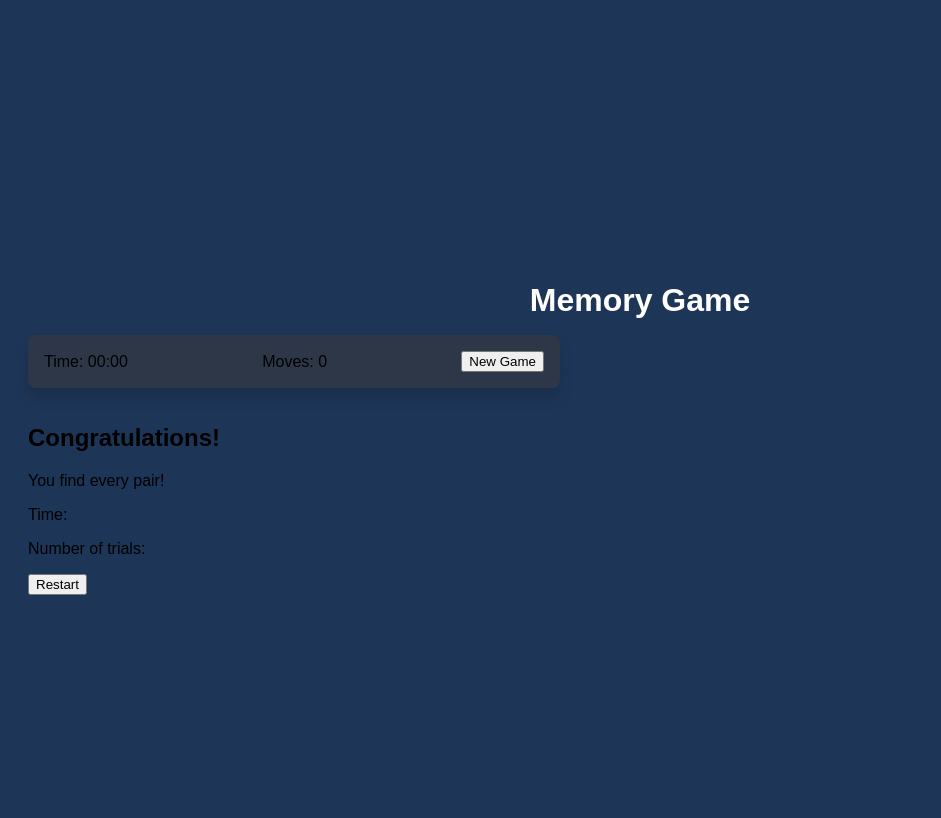
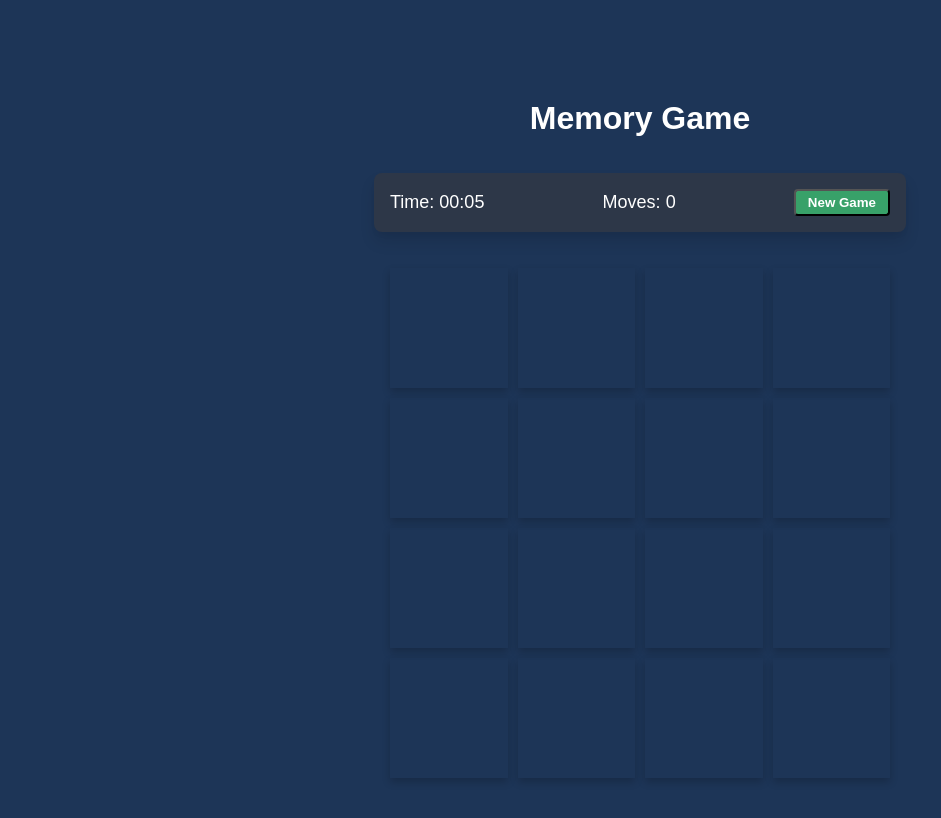
Before and after one commit to csecsemil/Winter_Memory_Game, a plain HTML site: page index.html in a window 1280 px wide. Shown: the whole page, without its empty margins (0-941 px from the left). Drawn offline with Linux system fonts and the light colour scheme; placeholder pictures from the web are drawn by us.

Commit message:
fix script file reference and timer variable

```diff
--- a/index.html
+++ b/index.html
@@ -33,6 +33,6 @@
 
 
 
-    <script src="script.js"></script>
+    <script src="scrypt.js"></script>
 </body>
 </html>
--- a/scrypt.js
+++ b/scrypt.js
@@ -12,8 +12,10 @@ let card = []; // a kartyak tombje
 let flippedCards = []; // a megforditott kartyakat tarolja
 let matchedPairs = 0; // a talalatok szamlaloja
 let moves = 0; // a probaalkozasok szamlaloja
-let timer; // az idomero valtozoja
+let timer = 0; // az idomero valtozoja
+let timerInterval; // az időzítő intervallum változója
 let isWaiting = false; // jelzi hogy a jatek elkezdodott-e
+let gameStarted = false; // jelzi hogy a játék elindult-e
 
 const winterImage = [
     'fa_hoember.jpg',
@@ -40,11 +42,11 @@ function shuffleArray(array) {
 }
 
 // idoformazo  fugveny perc es masodperc megjelenitesere
-function formatTime(second) {
-    //iszanitjuk a perceket
+function formatTime(seconds) {
+    //kiszamitjuk a perceket
     const minutes = Math.floor(seconds / 60);
     //kiszámitja a fenmarado masodperceket
-    const remainingSeconds = second % 60;
+    const remainingSeconds = seconds % 60;
     //visszateritjuk a formazott stringet (pl. 00:05), ket szamjegyre kiegeszitve
     return `${String(minutes).padStart(2, '0')}:${String(remainingSeconds).padStart(2, '0')}`;
 }
@@ -75,11 +77,15 @@ function startGame() {
     moves = 0;
     isWaiting = false;
     // Visszaállítja a várakozási állapotot
-    gameStarted = false;
+    gameStarted = true; // A játék most elindult!
     // frissiti a probaalkozasok szamlalojat
     movesDisplay.textContent = moves;
     // uzenet doboz torlese
     messageBox.style.display = 'none';
+
+    // Kártyák előkészítése - duplikáljuk és keverjük meg
+    card = [...winterImage, ...winterImage];
+    shuffleArray(card);
 
     // kartayak elokeszitese
     // vegigmegy az osszes kartyan
@@ -96,7 +102,6 @@ function startGame() {
         // html generalas: img tag hasznalata a kephez
         container.innerHTML = `
             <div class="card" id="card-${index}">
-                <div class="card-face card-back">MEMORY</div>
                 <div class="card-face card-front">
                     <img src="${imageUrl}" alt="Card Image">
                 </div>
@@ -142,26 +147,26 @@ function flipCard(cardContainer, imageUrl) {
 function checkForMatch() {
     const [firstCard, secondCard] = flippedCards;
 
-    if (card1.imageUrl === card2.imageUrl) {
+    if (firstCard.imageUrl === secondCard.imageUrl) {
         // Megtalált pár
         // Hozzáadja a 'matched' osztályt, ami zöld kerettel jelzi a találatot
-                card1.element.classList.add('matched');
+        firstCard.element.classList.add('matched');
         // A második kártyán is beállítja a találat jelzést
-                card2.element.classList.add('matched');
+        secondCard.element.classList.add('matched');
         // Növeli a megtalált párok számát
         matchedPairs++;
 
         // Ellenőrzi, hogy az összes párt megtaláltuk-e (8 pár)
-                if (matchedPairs === cards.length / 2) {
+        if (matchedPairs === card.length / 2) {
             // Ha igen, befejezi a játékot
             endGame();
         }
     } else {
         // Nem egyezik, fordítsd vissza
         // Eltávolítja a 'flipped' osztályt az első kártyáról (visszafordul)
-                card1.element.classList.remove('flipped');
+        firstCard.element.classList.remove('flipped');
         // Eltávolítja a 'flipped' osztályt a második kártyáról (visszafordul)
-                card2.element.classList.remove('flipped');
+        secondCard.element.classList.remove('flipped');
     }
 
     // Törli a felfordított kártyák listáját a következő próbálkozáshoz
--- a/style.css
+++ b/style.css
@@ -24,6 +24,7 @@ body {
 }
 
 .scoreboard {
+    margin: 20px auto 0 auto;
     background-color: #2d3748;
     padding: 1rem;
     border-radius: 0.5rem;
@@ -35,3 +36,96 @@ body {
     max-width: 500px;
     margin-bottom: 1rem;
 }
+
+.scoreboard-text {
+    color: white;
+    font-size: 1.125rem;
+}
+
+.scoreboard-button {
+    padding: 0.25rem 0.75rem;
+    background-color: #38a169;
+    color: white;
+    border-radius: 0.25rem;
+    font-weight: 700;
+    transition: background-color 0.3s;
+}
+
+.scoreboard-button:hover {
+    background-color: #2f855a;
+}
+
+
+/* kartya stilusok */
+
+.game-board {
+    display: grid;
+    grid-template-columns: repeat(4, 1fr);
+    gap: 10px;
+    width: 100%;
+    max-width: 500px;
+    margin: 20px auto 0 auto;
+}
+
+.card-container {
+    perspective: 1000px;
+    height: 120px;
+    width: 100%;
+}
+
+.card {
+    width: 100%;
+    height: 100%;
+    position: relative;
+    transform-style: preserve-3d;
+    transition: transform 0.6s;
+    cursor: pointer;
+    box-shadow: 0 4px 8px rgba(0, 0, 0, 0.2);
+}
+
+.card.flipped {
+
+    transform: rotateY(180deg);
+}
+
+.card-face {
+    position: absolute;
+    width: 100%;
+    height: 100%;
+    backface-visibility: hidden;
+    display: flex;
+    justify-content: center;
+    align-items: center;
+    border-radius: 8px;
+    font-size: 3rem;
+    font-weight: 90%;
+    border: 2px solid #0003c9;
+}
+
+.card-front {
+    background-color: var(--deep-blueű);
+    transform: rotateY(180deg);
+}
+
+.card-front img {
+    max-width: 100%;
+    max-height: 160%;
+    object-fit: cover;
+    border-radius: 1px;
+}
+
+.card-back {
+    background-color: #d4d4e0;
+    color: #c5c5e2;
+    transform: rotateY(0deg);
+    font-size: 1.5rem;
+}
+
+.card.matched .card-front, .card.matched .card-back {
+    border: 4px solid #4CAF50;
+    box-shadow: 0 0 15px #4CAF50;
+}
+
+
+/* uzenetek stilusai */
+message
```
Lines whose indentation alone changed are shown as unchanged.
